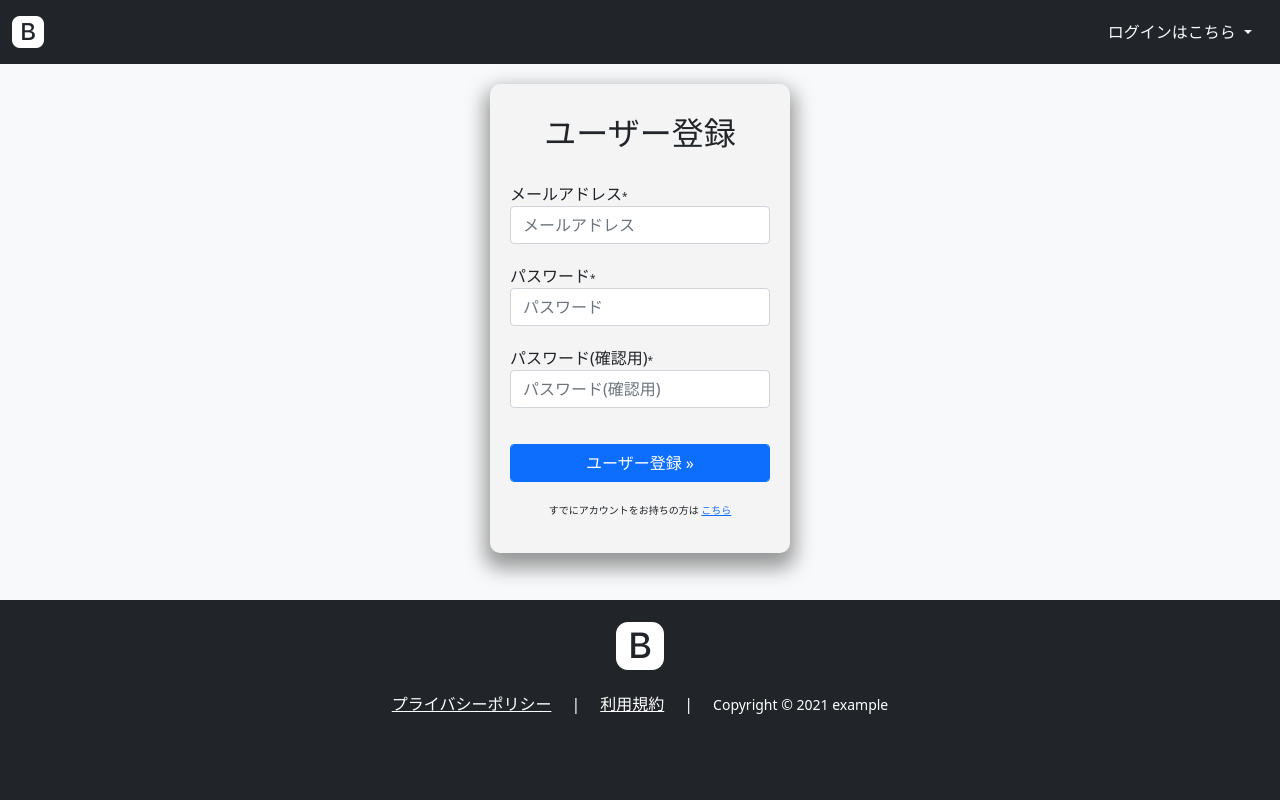
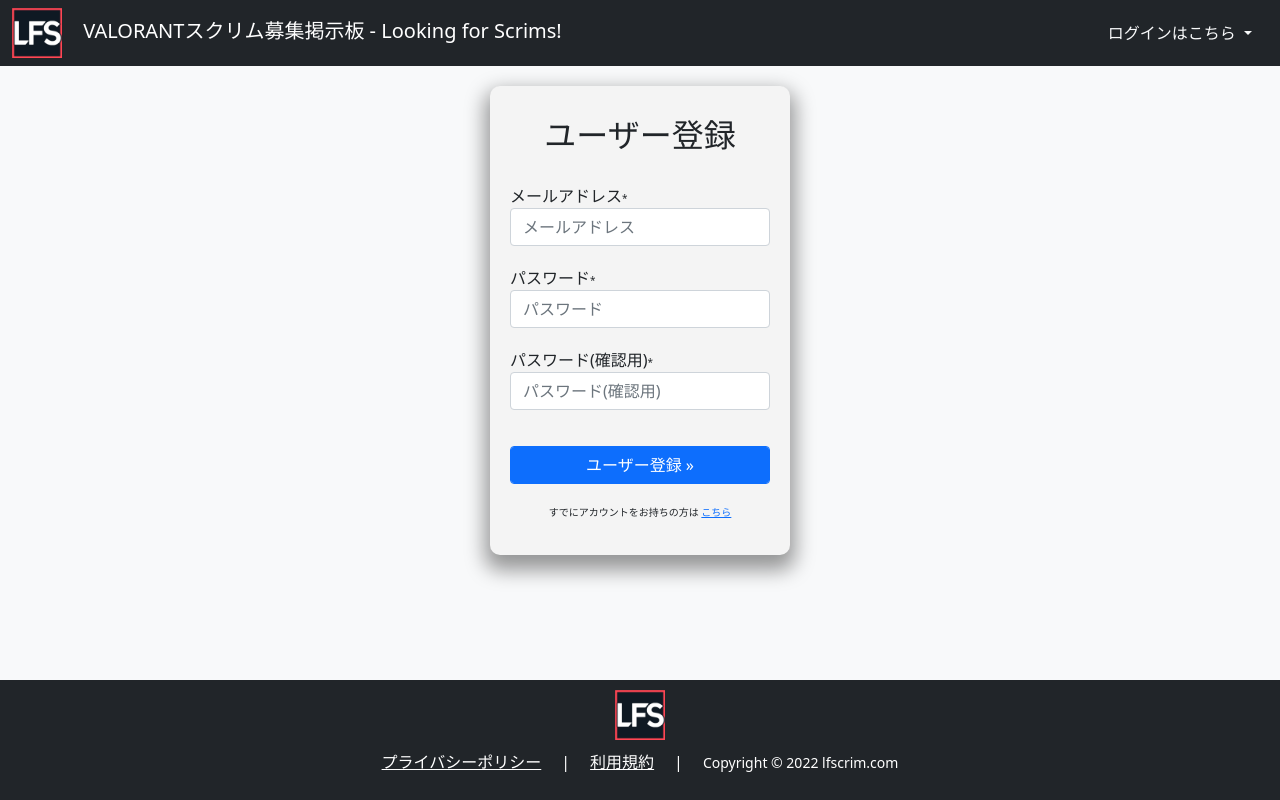
Before and after one commit to Yugosek1/valorant_scrim_board, a Django app: page /accounts/signup/ in a window 1280 px wide. Run offline with Django 3.2, Linux system fonts and the light colour scheme; parts of the project's set-up code (start-up, migrations or seed data) failed here and were passed over; some libraries are stand-ins or nearby versions.

Commit message:
icon追加、footerの変更

```diff
--- a/valorant_scrim_board/config/urls.py
+++ b/valorant_scrim_board/config/urls.py
@@ -15,10 +15,15 @@
 """
 from django.contrib import admin
 from django.urls import path, include
+from django.conf import settings
+from django.conf.urls.static import static
 
 urlpatterns = [
     path('admin/', admin.site.urls),
     path('', include('valorant.urls')),
     path('accounts/', include('allauth.urls')),
-    path("profile/", include("accounts.profile_urls")),
+    path("profile/", include("accounts.profile_urls"))
 ]
+
+if settings.DEBUG:
+    urlpatterns += static(settings.MEDIA_URL, document_root=settings.MEDIA_ROOT)
--- a/valorant_scrim_board/static_local/css/footer.css
+++ b/valorant_scrim_board/static_local/css/footer.css
@@ -12,7 +12,8 @@
     left: 0;
     bottom: 0;
     width: 100%;
-    height: 200px;
+    height: 120px;
+    margin-top: auto;
 }
 
 #footer-logo {
--- a/valorant_scrim_board/templates/base.html
+++ b/valorant_scrim_board/templates/base.html
@@ -5,9 +5,16 @@
     <meta charset="utf-8">
     <meta name="viewport" content="width=device-width, initial-scale=1">
     {% include 'css.html' %}
+    <link rel="icon" href="/media/pages/lfs_logo.ico">
+    {% block meta_desc %}
+    {% if meta_description %}
+      <meta name="description" content={{meta_description}}>
+    {% endif %}
+    {% endblock %}
     {% block extra_css %}{% endblock %}
-    <title>{% block head_title %}{% endblock %}</title>
+    <title>{% block head_title %}VALORANTスクリム募集掲示板 - Looking for Scrims!{% endblock %}</title>
     {% block extra_head %}{% endblock %}
+
 </head>
 
 <body>
--- a/valorant_scrim_board/templates/footer.html
+++ b/valorant_scrim_board/templates/footer.html
@@ -1,7 +1,7 @@
 <footer class="bg-dark">
     <div id="footer-logo">
         <a href="#">
-            <i class="bi bi-bootstrap-fill footer-logo" style="font-size: 3rem;"></i>
+            <img src="/media/pages/lfs_logo.ico" style="width:50px;"/>
         </a>
     </div>
     <div class="footer-content">
@@ -18,7 +18,7 @@
         </div>
         <div>|</div>
         <div>
-            <small>Copyright &copy; 2021 example</small>
+            <small>Copyright &copy; 2022 lfscrim.com </small>
         </div>
     </div>
 </footer>
--- a/valorant_scrim_board/templates/nav.html
+++ b/valorant_scrim_board/templates/nav.html
@@ -2,8 +2,9 @@
     <div class="container-fluid">
         <div>
             <a class="navbar-brand" href="{% url "scrim_list"%}">
-                <i class="bi bi-bootstrap-fill" style="font-size: 2rem;"></i>
+                <img src="/media/pages/lfs_logo.ico" style="width:50px;"/>
             </a>
+            <a class="navbar-brand" href="{% url "scrim_list"%}">VALORANTスクリム募集掲示板 - Looking for Scrims!</a>
         </div>
         <div class="flex-grow-1" style="max-width:500px;">
             {% comment %} <form class="d-flex" method="GET">
```
Also changed, not shown: valorant_scrim_board/media_local/pages/lfs_logo.ico (added).
